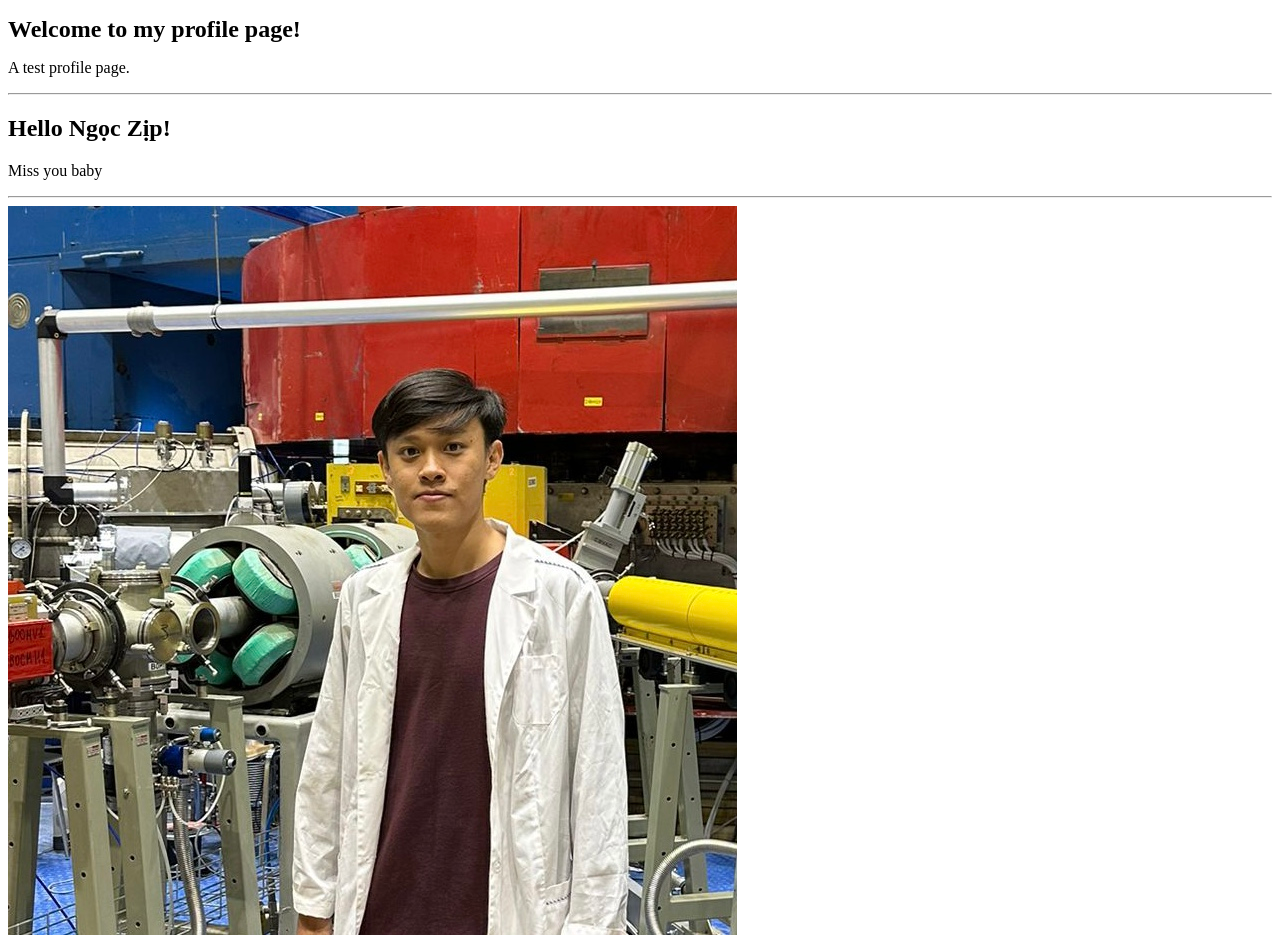
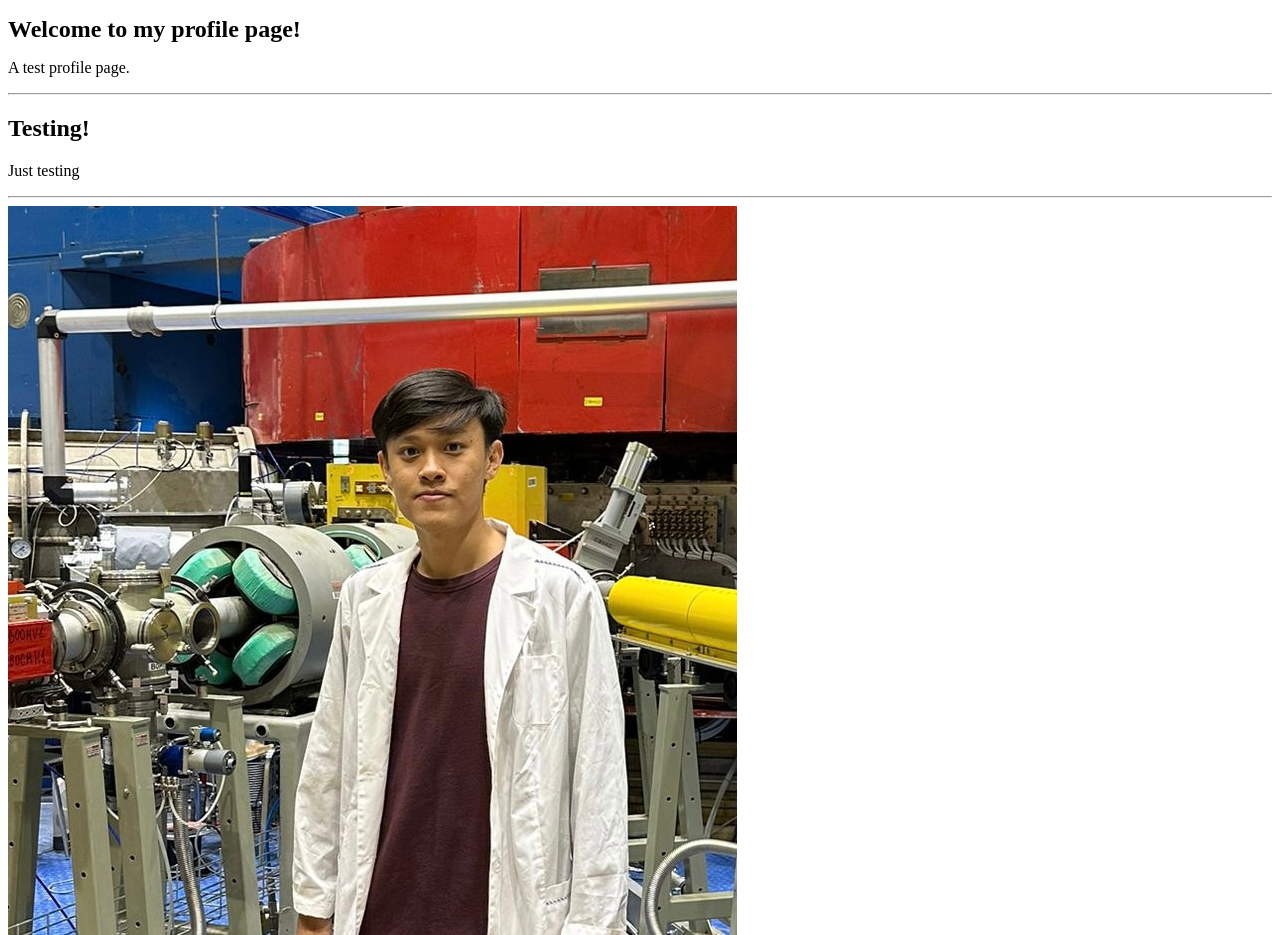
Before and after one commit to longphys/profile, a plain HTML site: page index.html in a window 1280 px wide. Shown: the top 935 px of the page. Drawn offline with Linux system fonts and the light colour scheme.

Commit message:
commit may 10th

```diff
--- a/index.html
+++ b/index.html
@@ -7,8 +7,8 @@
     <h1 style="font-size:24px;">Welcome to my profile page!</h1>
     <p title="Page Description" style="color:rgb(0, 0, 0);">A test profile page.</p>
     <hr>
-    <h2>Hello Ngọc Zịp!</h2>
-    <p>Miss you baby</p>
+    <h2>Testing!</h2>
+    <p>Just testing</p>
     <hr>
     <img src="profile.jpg" alt="profile picture" width="729" height="729">
     <br>
```
